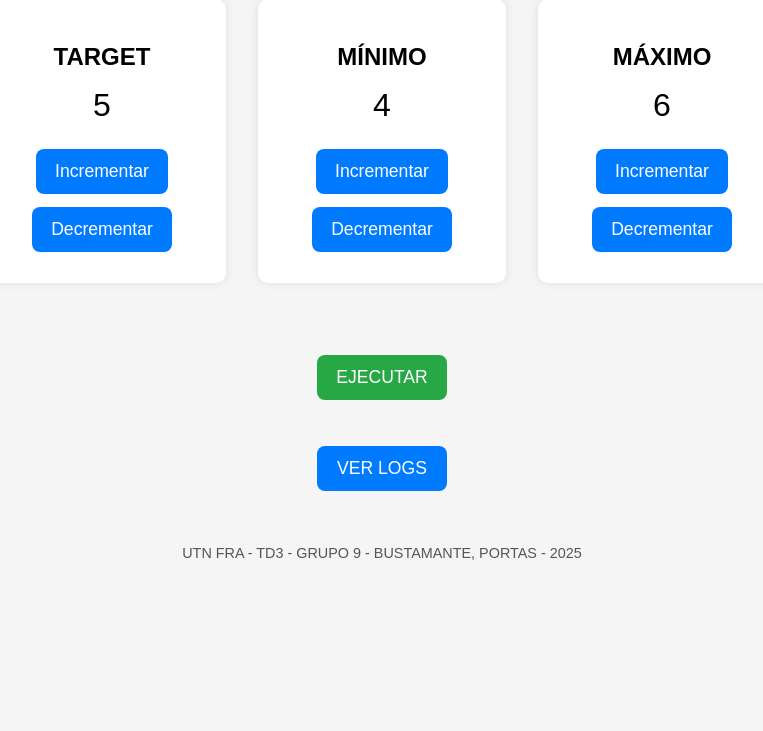
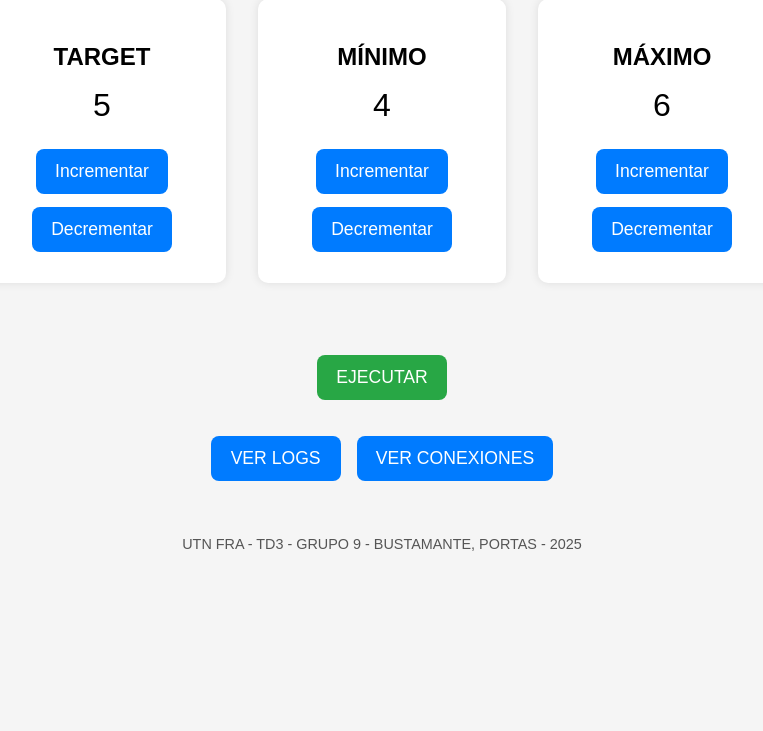
Before and after one commit to m6t6ng6/egb_web_td3, a Flask app: page / in a window 1280 px wide. Shown: the part 33-764 px from the top of the page, without its empty margins (258-1021 px from the left). Run offline with Flask 3, Linux system fonts and the light colour scheme.

Commit message:
logs de conexion completados

```diff
--- a/app.py
+++ b/app.py
@@ -1,6 +1,7 @@
 from flask import Flask, render_template, redirect, url_for, Response
 from datetime import datetime
 import os
+import logging
 
 app = Flask(__name__)
 
@@ -9,11 +10,21 @@ target = 5
 minimo = 4
 maximo = 6
 
-# Rutas de archivo
+# Archivos de logs y estado
 ruta_historial = "comandos_logs.csv"
 ruta_estado = "current_state.csv"
+ruta_conexiones = "flask_connections.log"
 
-# Crear encabezado si no existe
+# === CONFIGURAR LOGGING DE FLASK ===
+# Esto guarda las conexiones y mensajes del servidor
+logging.basicConfig(
+    filename=ruta_conexiones,
+    level=logging.INFO,
+    format="%(asctime)s [%(levelname)s] %(message)s",
+)
+log = logging.getLogger()
+
+# Crear encabezado de CSV si no existe
 if not os.path.exists(ruta_historial):
     with open(ruta_historial, "w") as f:
         f.write("timestamp,set_target,set_minimo,set_maximo\n")
@@ -21,6 +32,7 @@ if not os.path.exists(ruta_historial):
 
 @app.route('/')
 def index():
+    log.info("Acceso a la página principal")
     return render_template('index.html', target=target, minimo=minimo, maximo=maximo)
 
 
@@ -34,6 +46,7 @@ def target_inc():
             minimo = max(5, target - 1)
         if maximo <= target:
             maximo = min(33, target + 1)
+    log.info(f"Incrementar TARGET → {target}")
     return redirect(url_for('index'))
 
 
@@ -46,6 +59,7 @@ def target_dec():
             minimo = max(5, target - 1)
         if maximo <= target:
             maximo = min(33, target + 1)
+    log.info(f"Decrementar TARGET → {target}")
     return redirect(url_for('index'))
 
 
@@ -55,6 +69,7 @@ def minimo_inc():
     global minimo, target
     if minimo < target - 1:
         minimo += 1
+    log.info(f"Incrementar MINIMO → {minimo}")
     return redirect(url_for('index'))
 
 
@@ -63,6 +78,7 @@ def minimo_dec():
     global minimo
     if minimo > 5:
         minimo -= 1
+    log.info(f"Decrementar MINIMO → {minimo}")
     return redirect(url_for('index'))
 
 
@@ -72,6 +88,7 @@ def maximo_inc():
     global maximo
     if maximo < 33:
         maximo += 1
+    log.info(f"Incrementar MAXIMO → {maximo}")
     return redirect(url_for('index'))
 
 
@@ -80,6 +97,7 @@ def maximo_dec():
     global maximo, target
     if maximo > target + 1:
         maximo -= 1
+    log.info(f"Decrementar MAXIMO → {maximo}")
     return redirect(url_for('index'))
 
 
@@ -89,22 +107,19 @@ def ejecutar():
     global target, minimo, maximo
     timestamp = datetime.now().strftime("%Y-%m-%d %H:%M:%S")
 
-    # 1️⃣ Agregar al CSV de logs
     with open(ruta_historial, "a") as f:
         f.write(f"{timestamp},set target {target},set minimo {minimo},set maximo {maximo}\n")
 
-    # 2️⃣ Sobrescribir estado actual
     with open(ruta_estado, "w") as f:
         f.write(f"set target {target}, set minimo {minimo}, set maximo {maximo}")
 
-    print(f"✅ Log agregado en {ruta_historial} y estado sobrescrito en {ruta_estado}")
+    log.info(f"EJECUTAR → target={target}, minimo={minimo}, maximo={maximo}")
     return redirect(url_for('index'))
 
 
-# === VER LOGS EN UNA NUEVA PÁGINA ===
+# === VER LOGS DE COMANDOS ===
 @app.route('/ver_logs')
 def ver_logs():
-    """Muestra el contenido del archivo comandos_logs.csv en una nueva ventana."""
     if not os.path.exists(ruta_historial):
         return "<h3>Sin registros todavía.</h3>"
 
@@ -133,5 +148,27 @@ def ver_logs():
     return html
 
 
+# === VER CONEXIONES DE FLASK ===
+@app.route('/ver_conexiones')
+def ver_conexiones():
+    if not os.path.exists(ruta_conexiones):
+        return "<h3>Sin conexiones registradas todavía.</h3>"
+
+    with open(ruta_conexiones, "r") as f:
+        contenido = f.read().splitlines()
+
+    html = """
+    <html><head><title>Conexiones Flask</title>
+    <style>
+        body { background-color: #111; color: #0f0; font-family: monospace; padding: 1rem; }
+        h2 { color: #0ff; }
+        pre { white-space: pre-wrap; }
+    </style></head><body>
+    <h2>🔌 Conexiones y actividad Flask</h2><pre>
+    """ + "\n".join(contenido[-100:]) + "</pre></body></html>"
+    return html
+
+
 if __name__ == '__main__':
+    log.info("Servidor Flask iniciado")
     app.run(host='0.0.0.0', port=5000, debug=True)
--- a/templates/index.html
+++ b/templates/index.html
@@ -130,10 +130,15 @@
         <button class="verde" type="submit">EJECUTAR</button>
     </form>
 
-    <!-- Nuevo botón para ver logs -->
-    <form action="{{ url_for('ver_logs') }}" method="get" target="_blank" class="abajo">
-        <button class="azul" type="submit">VER LOGS</button>
-    </form>
+    <!-- BOTONES DE LOGS -->
+    <div style="display: flex; gap: 1rem; margin-top: 1.5rem;">
+        <form action="{{ url_for('ver_logs') }}" method="get" target="_blank">
+            <button class="azul" type="submit">VER LOGS</button>
+        </form>
+        <form action="{{ url_for('ver_conexiones') }}" method="get" target="_blank">
+            <button class="azul" type="submit">VER CONEXIONES</button>
+        </form>
+    </div>
 
     <!-- PIE DE PÁGINA -->
     <footer style="
```
Also changed, not shown: 1 other file.
